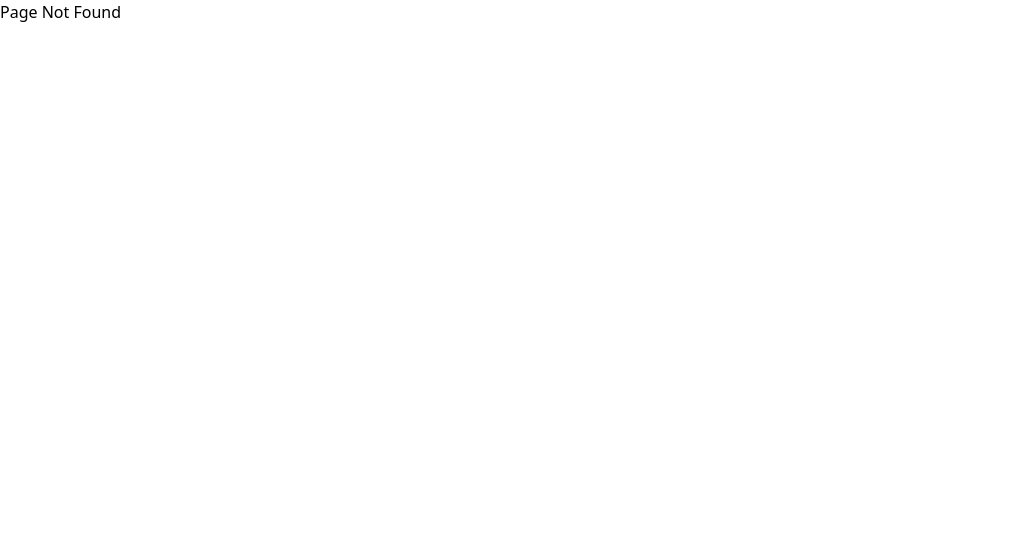
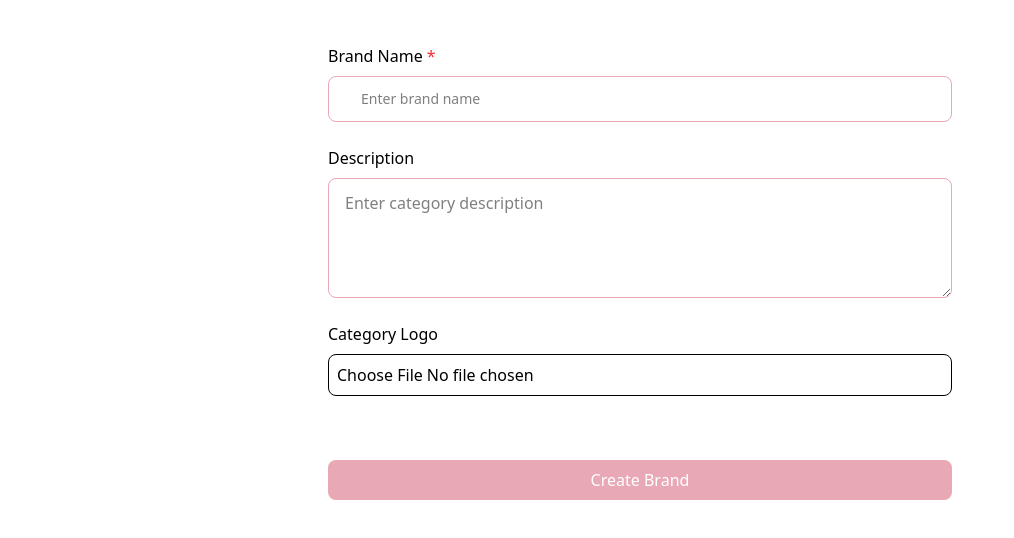
Before and after one commit to Ruby-dev1/Nextjs-basics, a Next.js app: page /admin/brand in a window 1280 px wide. Before the commit this address had no page. Shown: the top 538 px of the page, without its empty margins (0-1014 px from the left). Built offline with nearby package versions, Linux system fonts and the light colour scheme.

Commit message:
add brand form fields

```diff
--- a/api/product.api.ts
+++ b/api/product.api.ts
@@ -0,0 +1,7 @@
+import api from ".";
+
+export const createBrand = async (data: FormData) => {
+  const response = await api.post("/brand", data);
+
+  return response.data;
+};
--- /dev/null
+++ b/app/admin/brand/page.tsx
@@ -0,0 +1,13 @@
+import BrandForm from "@/components/admin/form/brand.form";
+
+import React from 'react'
+
+const BrandPage = () => {
+  return (
+    <main>
+        <BrandForm/>
+    </main>
+  )
+}
+
+export default BrandPage
--- a/components/admin/form/brand.form.tsx
+++ b/components/admin/form/brand.form.tsx
@@ -0,0 +1,103 @@
+"use client";
+
+import React from "react";
+import { useForm } from "react-hook-form";
+import { yupResolver } from "@hookform/resolvers/yup";
+import { useMutation } from "@tanstack/react-query";
+
+import Input from "@/components/common/input";
+import Button from "@/components/common/button";
+
+import { brandSchema } from "@/schemas/brand.schema";
+import { TBrand } from "@/types/brand.types";
+import { createBrand } from "@/api/brand.api";
+
+const BrandForm = () => {
+
+  const {
+    register,
+    handleSubmit,
+    formState: { errors },
+  } = useForm<TBrand>({
+    resolver: yupResolver(brandSchema),
+  });
+
+  const { mutate, isPending } = useMutation({
+    mutationFn: createBrand,
+  });
+
+  const onSubmit = (data: TBrand) => {
+
+    const formData = new FormData();
+
+    formData.append("name", data.name);
+    formData.append("description", data.description);
+     formData.append("logo", data.logo[0]);
+
+
+    mutate(formData);
+  };
+
+  return (
+    <form
+      onSubmit={handleSubmit(onSubmit)}
+      className="w-full max-w-2xl mx-auto p-6 space-y-6"
+    >
+
+      <Input
+        label="Brand Name"
+        name="name"
+        id="name"
+        placeholder="Enter brand name"
+        register={register}
+        required
+        error={errors.name?.message}
+      />
+
+      {/* Description */}
+        <div className="flex flex-col gap-2">
+    <label className="text-medium font-normal font-sans">
+      Description
+    </label>
+
+    <textarea
+      {...register("description")}
+      placeholder="Enter category description"
+      className="w-full min-h-[120px] rounded-lg border border-primary
+                 px-4 py-3 outline-none resize-y
+                 focus:ring-2 focus:ring-primary"
+    />
+
+    {errors.description && (
+      <small className="text-red-500">
+        {errors.description.message}
+      </small>
+    )}
+  </div>
+
+
+      {/* Logo */}
+
+  <div className="flex flex-col gap-2">
+    <label className="text-medium font-normal font-sans">
+      Category Logo
+    </label>
+
+    <input
+      type="file"
+      {...register("logo")}
+
+      className="w-full border rounded-lg p-2"
+    />
+  </div>
+      <Button
+        label={isPending ? "Creating..." : "Create Brand"}
+        type="submit"
+
+      />
+
+    </form>
+  );
+};
+
+export default BrandForm;
--- a/components/admin/form/product.form.tsx
+++ b/components/admin/form/product.form.tsx
@@ -0,0 +1,95 @@
+"use client";
+
+import React from "react";
+import { useForm } from "react-hook-form";
+import { yupResolver } from "@hookform/resolvers/yup";
+import { useMutation } from "@tanstack/react-query";
+
+import Input from "@/components/common/input";
+import Button from "@/components/common/button";
+
+import { productSchema } from "@/schemas/product.schema";
+import { TProduct } from "@/types/product.types";
+import { createProduct } from "@/api/product.api";
+
+const ProductForm = () => {
+  const {
+    register,
+    handleSubmit,
+    formState: { errors },
+  } = useForm<TProduct>({
+    resolver: yupResolver(productSchema),
+  });
+
+  const { mutate, isPending } = useMutation({
+    mutationFn: createProduct,
+  });
+
+  const onSubmit = (data: TProduct) => {
+    const formData = new FormData();
+
+    formData.append("name", data.name);
+    formData.append("price", String(data.price));
+    formData.append("description", data.description);
+    formData.append("category", data.category);
+    formData.append("brand", data.brand);
+
+    if (data.cover_image instanceof File) {
+      formData.append("cover_image", data.cover_image);
+    }
+
+    mutate(formData);
+  };
+
+  return (
+    <form onSubmit={handleSubmit(onSubmit)}>
+
+      <Input
+        label="Product Name"
+        name="name"
+        id="name"
+        placeholder="Enter product name"
+        register={register}
+        required
+        error={errors.name?.message}
+      />
+
+      <Input
+        label="Price"
+        name="price"
+        id="price"
+        placeholder="Enter price"
+        type="text"
+        register={register}
+        required
+        error={errors.price?.message}
+      />
+
+      <Input
+        label="Description"
+        name="description"
+        id="description"
+        placeholder="Enter description"
+        register={register}
+        required
+        error={errors.description?.message}
+      />
+
+      {/* Category */}
+
+      {/* Brand */}
+
+      {/* Cover Image */}
+
+      {/* Multiple Images */}
+
+      <Button
+        label={isPending ? "Creating..." : "Create Product"}
+        type="submit"
+      />
+
+    </form>
+  );
+};
+
+export default ProductForm;
--- a/schemas/brand.schema.ts
+++ b/schemas/brand.schema.ts
@@ -16,6 +16,6 @@ export const brandSchema = yup.object({
     .required("Description is required"),
 
   logo: yup
-    .mixed()
+    .mixed<FileList>()
     .required("Brand logo is required"),
 });
```
Also changed, not shown: app/admin/category/page.tsx (+5 -6 lines).
